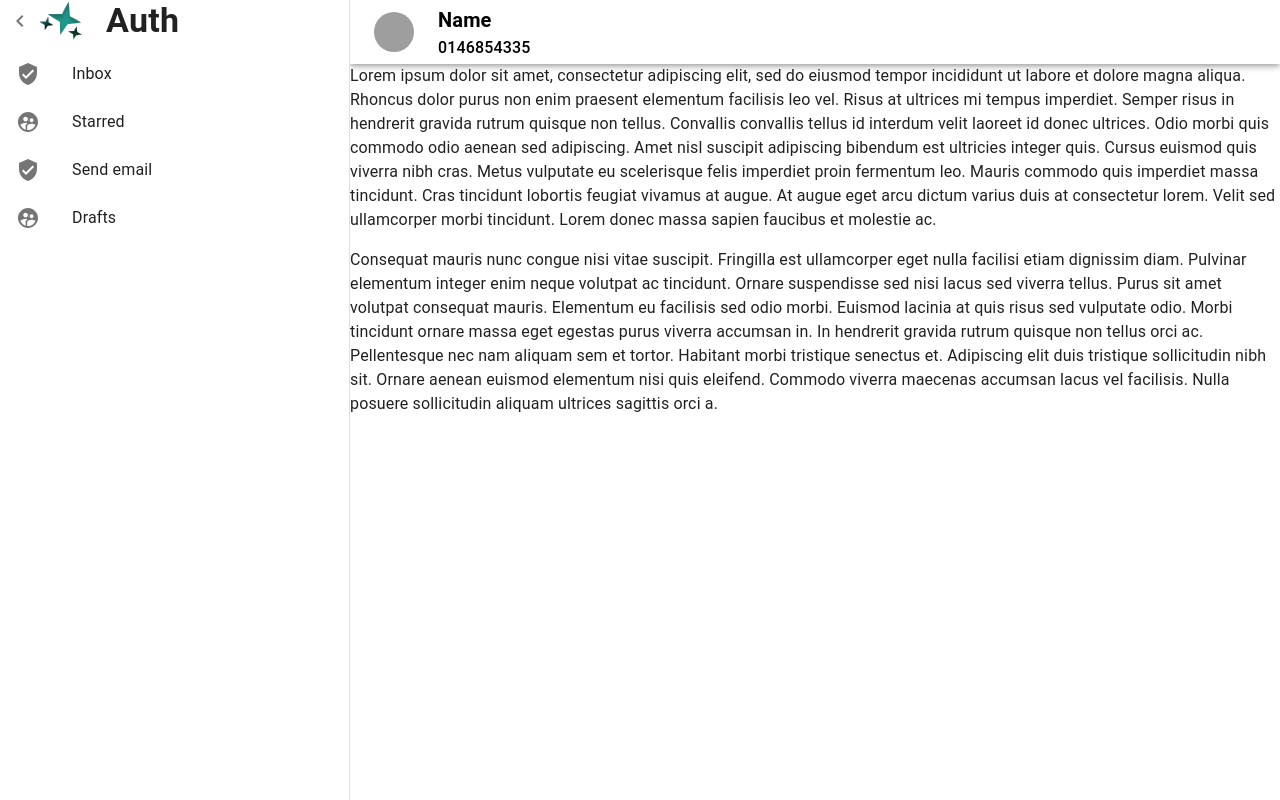
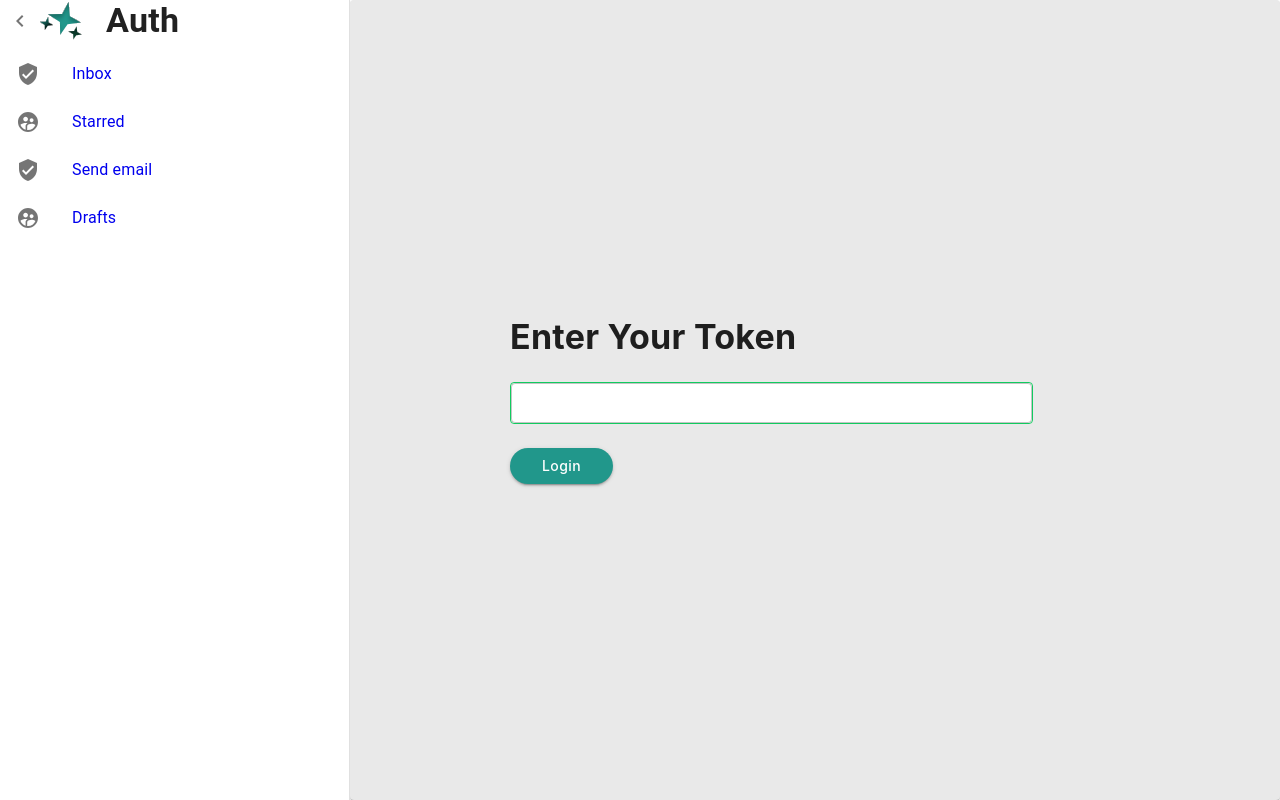
Before and after one commit to Shoyayeb/v-chat, a React (Create React App) app: page /signin in a window 1280 px wide. Built offline with nearby package versions, Linux system fonts and the light colour scheme; grey boxes are pictures that could not be loaded.

Commit message:
react router added and login page done

```diff
--- a/package.json
+++ b/package.json
@@ -13,6 +13,7 @@
     "axios": "^0.26.1",
     "react": "^17.0.2",
     "react-dom": "^17.0.2",
+    "react-router-dom": "6",
     "react-scripts": "5.0.0",
     "socket.io-client": "^4.4.1",
     "web-vitals": "^2.1.4"
--- a/src/App.js
+++ b/src/App.js
@@ -1,41 +1,18 @@
-import { styled, useTheme } from '@mui/material/styles';
+import { styled } from '@mui/material/styles';
 import SideBar from "./Pages/Shared/SideBar/SideBar";
 import TopBar from "./Pages/Shared/TopBar/TopBar";
 import Box from '@mui/material/Box';
 import CssBaseline from '@mui/material/CssBaseline';
 import Typography from '@mui/material/Typography';
 import { useState } from "react";
+import Login from './Pages/Login/Login';
+import { BrowserRouter as Router, Navigate, Route, Routes } from 'react-router-dom';
+import Chats from './Pages/Chats/Chats';
 
 const drawerWidth = 350;
-const Main = styled('main', { shouldForwardProp: (prop) => prop !== 'open' })(
-  ({ theme, open }) => ({
-    flexGrow: 1,
-    transition: theme.transitions.create('margin', {
-      easing: theme.transitions.easing.sharp,
-      duration: theme.transitions.duration.leavingScreen,
-    }),
-    marginLeft: `-${drawerWidth}px`,
-    ...(open && {
-      transition: theme.transitions.create('margin', {
-        easing: theme.transitions.easing.easeOut,
-        duration: theme.transitions.duration.enteringScreen,
-      }),
-      marginLeft: 0,
-    }),
-  }),
-);
-
-const DrawerHeader = styled('div')(({ theme }) => ({
-  display: 'flex',
-  alignItems: 'center',
-  padding: theme.spacing(0, 1),
-  // necessary for content to be below app bar
-  ...theme.mixins.toolbar,
-  justifyContent: 'flex-end',
-}));
 
 function App() {
-  const [loggedIn, setLoggedIn] = useState(true);
+  const [loggedIn, setLoggedIn] = useState(false);
 
   const [open, setOpen] = useState(true);
 
@@ -48,41 +25,27 @@ function App() {
   };
 
   return (
-    <Box sx={{ display: 'flex' }}>
-      <CssBaseline />
-      {loggedIn && <TopBar handleDrawerOpen={handleDrawerOpen} open={open} drawerWidth={drawerWidth} />}
-      <SideBar handleDrawerClose={handleDrawerClose} open={open} drawerWidth={drawerWidth} />
-      <Main open={open}>
-        <DrawerHeader />
-        <Typography paragraph>
-          Lorem ipsum dolor sit amet, consectetur adipiscing elit, sed do eiusmod
-          tempor incididunt ut labore et dolore magna aliqua. Rhoncus dolor purus non
-          enim praesent elementum facilisis leo vel. Risus at ultrices mi tempus
-          imperdiet. Semper risus in hendrerit gravida rutrum quisque non tellus.
-          Convallis convallis tellus id interdum velit laoreet id donec ultrices.
-          Odio morbi quis commodo odio aenean sed adipiscing. Amet nisl suscipit
-          adipiscing bibendum est ultricies integer quis. Cursus euismod quis viverra
-          nibh cras. Metus vulputate eu scelerisque felis imperdiet proin fermentum
-          leo. Mauris commodo quis imperdiet massa tincidunt. Cras tincidunt lobortis
-          feugiat vivamus at augue. At augue eget arcu dictum varius duis at
-          consectetur lorem. Velit sed ullamcorper morbi tincidunt. Lorem donec massa
-          sapien faucibus et molestie ac.
-        </Typography>
-        <Typography paragraph>
-          Consequat mauris nunc congue nisi vitae suscipit. Fringilla est ullamcorper
-          eget nulla facilisi etiam dignissim diam. Pulvinar elementum integer enim
-          neque volutpat ac tincidunt. Ornare suspendisse sed nisi lacus sed viverra
-          tellus. Purus sit amet volutpat consequat mauris. Elementum eu facilisis
-          sed odio morbi. Euismod lacinia at quis risus sed vulputate odio. Morbi
-          tincidunt ornare massa eget egestas purus viverra accumsan in. In hendrerit
-          gravida rutrum quisque non tellus orci ac. Pellentesque nec nam aliquam sem
-          et tortor. Habitant morbi tristique senectus et. Adipiscing elit duis
-          tristique sollicitudin nibh sit. Ornare aenean euismod elementum nisi quis
-          eleifend. Commodo viverra maecenas accumsan lacus vel facilisis. Nulla
-          posuere sollicitudin aliquam ultrices sagittis orci a.
-        </Typography>
-      </Main>
-    </Box>
+    <Router>
+      <Box sx={{ display: 'flex' }}>
+        <CssBaseline />
+        <SideBar handleDrawerClose={handleDrawerClose} open={open} drawerWidth={drawerWidth} />
+        {loggedIn && <TopBar handleDrawerOpen={handleDrawerOpen} open={open} drawerWidth={drawerWidth} />}
+
+        <Routes>
+          {loggedIn && (
+            <>
+              <Route path="/" element={<Chats open={open} drawerWidth={drawerWidth} />} />
+              <Route path="/home" element={<Chats open={open} drawerWidth={drawerWidth} />} />
+              <Route path="/chats" element={<Chats open={open} drawerWidth={drawerWidth} />} />
+            </>
+          )}
+          {!loggedIn && (
+            <Route path="/signin" element={<Login setLoggedIn={setLoggedIn} />} />
+          )}
+          <Route path="*" element={<Navigate to={loggedIn ? "/home" : "/signin"} />} />
+        </Routes>
+      </Box>
+    </Router>
   );
 }
 
--- /dev/null
+++ b/src/Pages/Chats/Chats.js
@@ -0,0 +1,48 @@
+
+import { Box, Typography } from '@mui/material';
+import styledEngine from '@mui/styled-engine';
+import { styled } from '@mui/system';
+import React from 'react';
+
+const Chats = (drawerWidth, open) => {
+    const DrawerHeader = styled('div')(({ theme }) => ({
+        display: 'flex',
+        alignItems: 'center',
+        justifyContent: 'flex-end',
+    }));
+
+    return (
+        <Box open={open} sx={{ mt: drawerWidth }}>
+            <DrawerHeader />
+            <Typography paragraph>
+                Lorem ipsum dolor sit amet, consectetur adipiscing elit, sed do eiusmod
+                tempor incididunt ut labore et dolore magna aliqua. Rhoncus dolor purus non
+                enim praesent elementum facilisis leo vel. Risus at ultrices mi tempus
+                imperdiet. Semper risus in hendrerit gravida rutrum quisque non tellus.
+                Convallis convallis tellus id interdum velit laoreet id donec ultrices.
+                Odio morbi quis commodo odio aenean sed adipiscing. Amet nisl suscipit
+                adipiscing bibendum est ultricies integer quis. Cursus euismod quis viverra
+                nibh cras. Metus vulputate eu scelerisque felis imperdiet proin fermentum
+                leo. Mauris commodo quis imperdiet massa tincidunt. Cras tincidunt lobortis
+                feugiat vivamus at augue. At augue eget arcu dictum varius duis at
+                consectetur lorem. Velit sed ullamcorper morbi tincidunt. Lorem donec massa
+                sapien faucibus et molestie ac.
+            </Typography>
+            <Typography paragraph>
+                Consequat mauris nunc congue nisi vitae suscipit. Fringilla est ullamcorper
+                eget nulla facilisi etiam dignissim diam. Pulvinar elementum integer enim
+                neque volutpat ac tincidunt. Ornare suspendisse sed nisi lacus sed viverra
+                tellus. Purus sit amet volutpat consequat mauris. Elementum eu facilisis
+                sed odio morbi. Euismod lacinia at quis risus sed vulputate odio. Morbi
+                tincidunt ornare massa eget egestas purus viverra accumsan in. In hendrerit
+                gravida rutrum quisque non tellus orci ac. Pellentesque nec nam aliquam sem
+                et tortor. Habitant morbi tristique senectus et. Adipiscing elit duis
+                tristique sollicitudin nibh sit. Ornare aenean euismod elementum nisi quis
+                eleifend. Commodo viverra maecenas accumsan lacus vel facilisis. Nulla
+                posuere sollicitudin aliquam ultrices sagittis orci a.
+            </Typography>
+        </Box>
+    );
+};
+
+export default Chats;
--- a/src/Pages/Login/Login.js
+++ b/src/Pages/Login/Login.js
@@ -0,0 +1,35 @@
+import styled from '@emotion/styled';
+import { Button, Paper, TextField, Typography } from '@mui/material';
+import { Box } from '@mui/system';
+import React from 'react';
+
+const Login = ({ setLoggedIn }) => {
+    const GenerateButton = styled(Button)(({ theme }) => ({
+        color: "white",
+        textTransform: 'none',
+        backgroundColor: "#21978B",
+        '&:hover': {
+            backgroundColor: "#21978B",
+        },
+    }));
+    return (
+        <Paper sx={{ display: "flex", flexDirection: { md: "row", xs: "column" }, width: "100%", height: "100vh", m: 0 }} style={{ background: "#E9E9E9" }}>
+            {/* <SideBar /> */}
+            <Box sx={{ my: "auto", ml: { md: 20, xs: 5 }, width: 3 / 4, display: "flex", flexDirection: "column", alignItems: "flex-start" }}>
+                <Typography sx={{ fontWeight: 'bold', mx: 0, fontFamily: "Inter" }} variant="h4">Enter Your Token</Typography>
+                <TextField
+                    sx={{ width: 3 / 4, my: 3, backgroundColor: "#ffff", border: 1, borderRadius: 1, borderColor: "#11cb5f" }}
+                    size="small"
+                    variant='outlined'
+                    aria-readonly
+                    color="success"
+                />
+                <GenerateButton variant="contained" sx={{ display: "flex", flexDirection: "column", fontFamily: "Inter", borderRadius: 10, px: 4 }} color="success" className='generateButton' onClick={() => setLoggedIn(true)}>
+                    Login
+                </GenerateButton>
+            </Box>
+        </Paper>
+    );
+};
+
+export default Login;
--- a/src/Pages/Shared/SideBar/SideBar.js
+++ b/src/Pages/Shared/SideBar/SideBar.js
@@ -4,11 +4,10 @@ import IconButton from '@mui/material/IconButton';
 import ChevronLeftIcon from '@mui/icons-material/ChevronLeft';
 import ChevronRightIcon from '@mui/icons-material/ChevronRight';
 import ListItemText from '@mui/material/ListItemText';
-import InboxIcon from '@mui/icons-material/MoveToInbox';
-import MailIcon from '@mui/icons-material/Mail';
 import { styled, useTheme } from '@mui/material/styles';
-import { Divider, List, ListItem, ListItemIcon, Typography } from '@mui/material';
+import { List, ListItem, ListItemIcon, Typography } from '@mui/material';
 import { SupervisedUserCircle, VerifiedUser } from '@mui/icons-material';
+import { Link } from 'react-router-dom';
 
 const DrawerHeader = styled('div')(({ theme }) => ({
     display: 'flex',
@@ -67,7 +66,7 @@ const SideBar = ({ handleDrawerClose, open, drawerWidth }) => {
             </DrawerHeader>
             <List>
                 {['Inbox', 'Starred', 'Send email', 'Drafts'].map((text, index) => (
-                    <ListItem button key={text}>
+                    <ListItem component={Link} to={`/${text}`} key={text}>
                         <ListItemIcon>
                             {index % 2 === 0 ? <VerifiedUser /> : <SupervisedUserCircle />}
                         </ListItemIcon>
```
Also changed, not shown: 1 other file (tests, documents, lock files or other folders).
